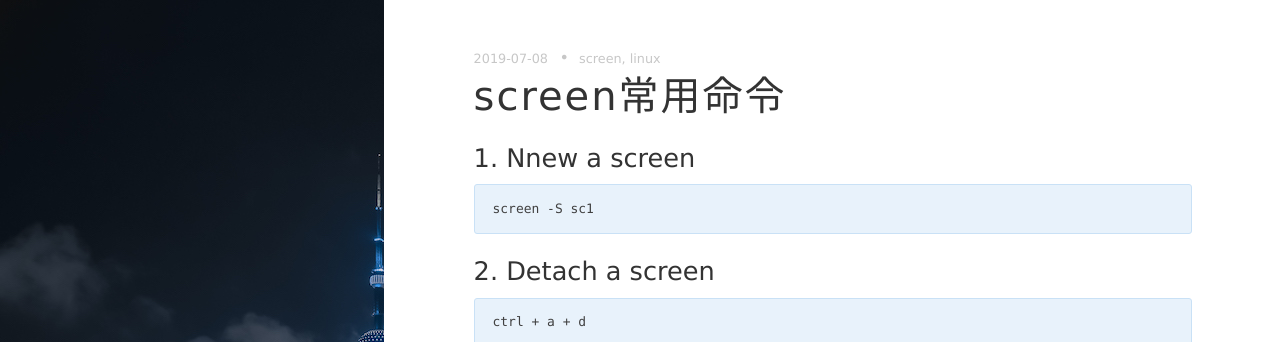
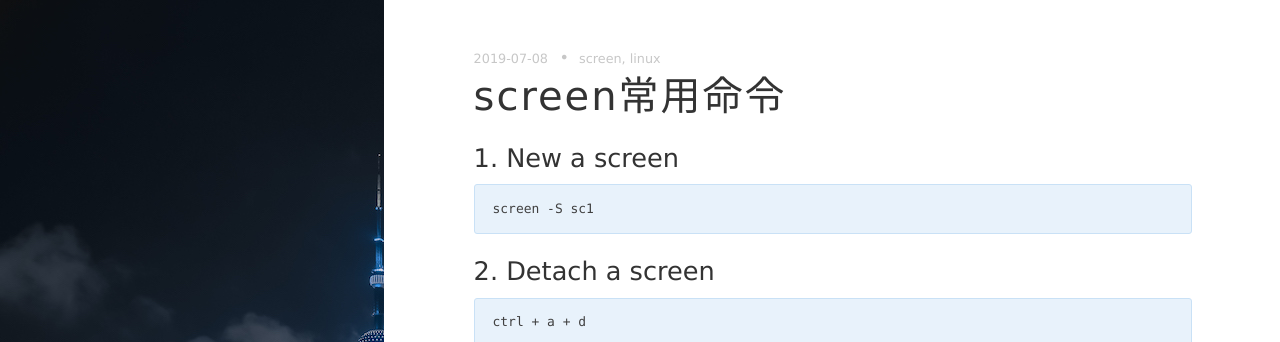
Before and after one commit to StonesLuo/cs-basic, a Jekyll site: the page built from _posts/2019-07-08-screen常用命令.md, in a window 1280 px wide and 1250 px high. Shown: the top 342 px of the window. Built offline with Jekyll 4.4.1, drawn with Linux system fonts in a browser that asks for light colours; nearby versions of some CDN libraries.

Commit message:
Update 2019-07-08-screen常用命令.md

````diff
--- a/_posts/2019-07-08-screen常用命令.md
+++ b/_posts/2019-07-08-screen常用命令.md
@@ -5,7 +5,7 @@ date: 2019-07-08 15:00:11.000000000 +09:00
 tags: screen, linux
 ---
 
-### 1. Nnew a screen
+### 1. New a screen
 ```
 screen -S sc1
 ```
@@ -14,7 +14,7 @@ screen -S sc1
 ```
 ctrl + a + d
 ```
-or
+  or
 ```
 screen -d name
 ```
````
